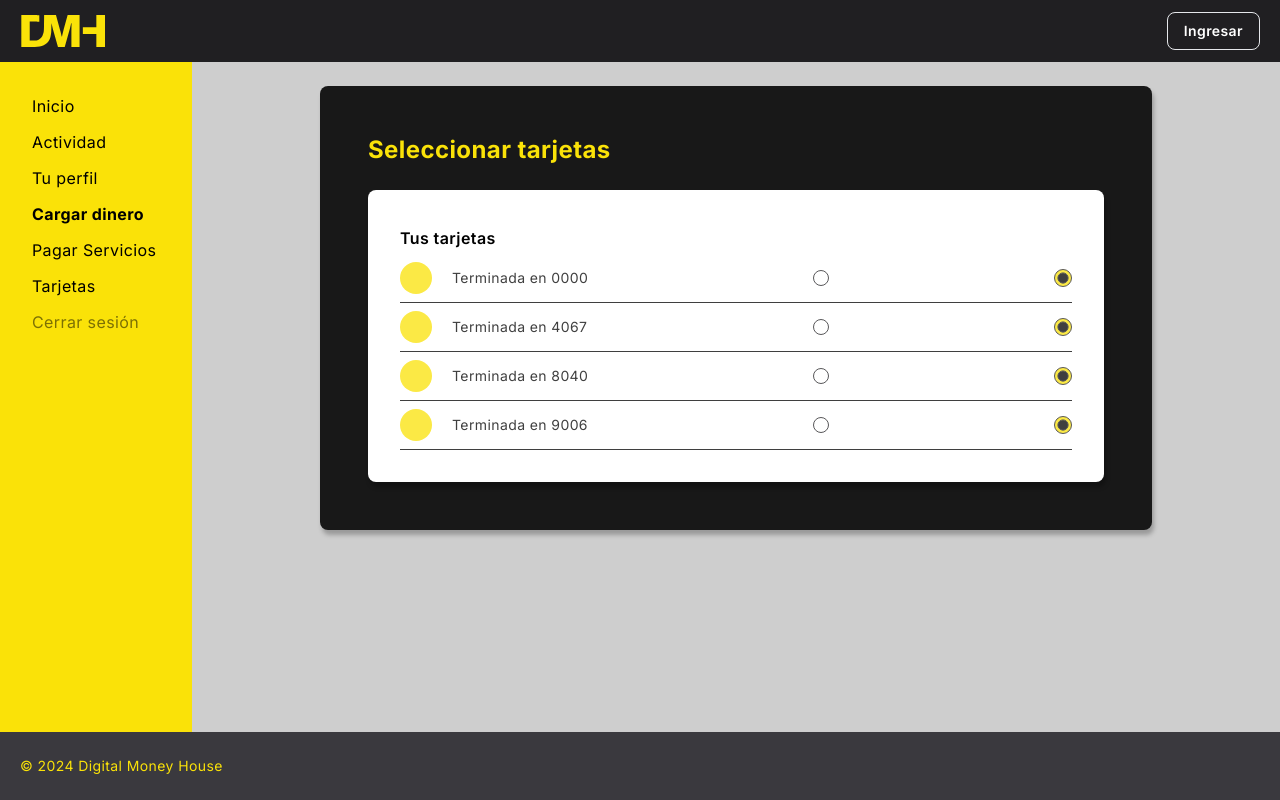
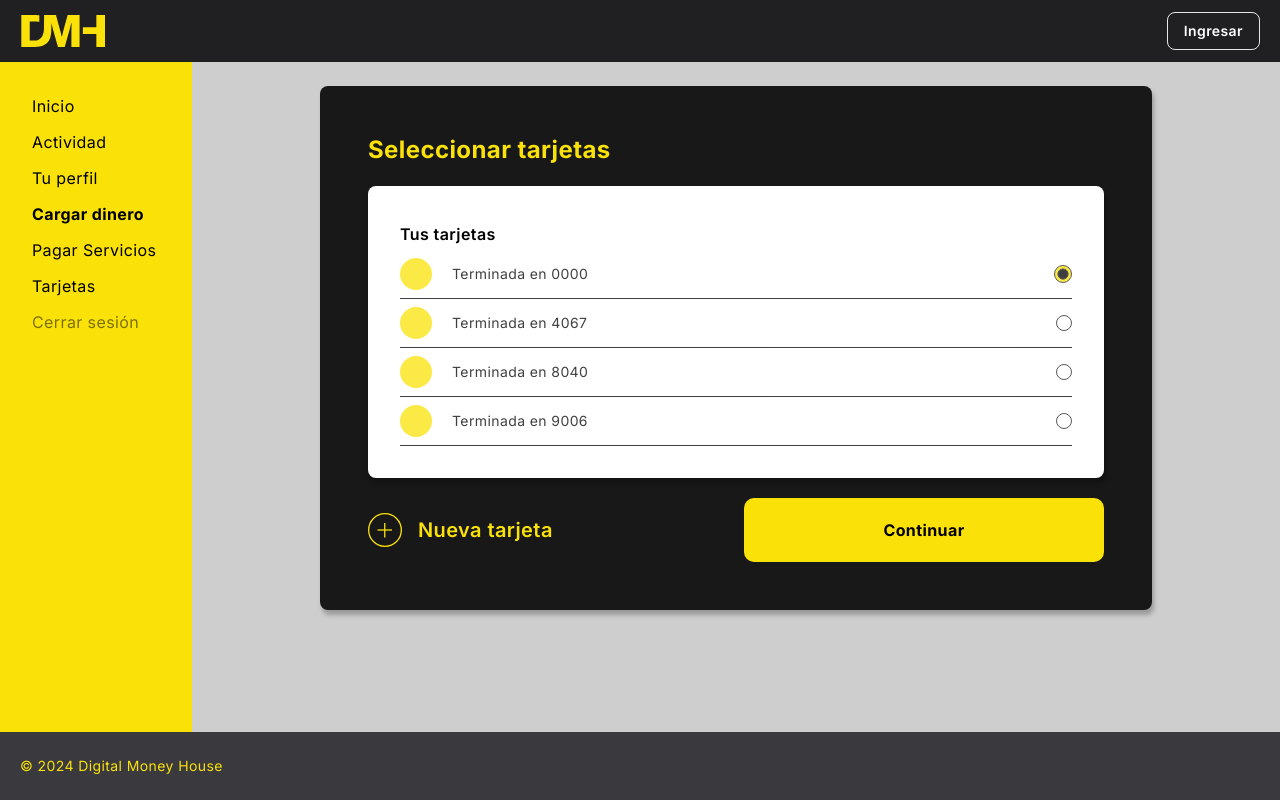
Before and after one commit to jonatanjmissora/digital-money-house, a Next.js app: page /dashboard/load/cards in a window 1280 px wide. Built offline with nearby package versions, Linux system fonts and the light colour scheme; no server answers.

Commit message:
15-06 ui del sprint3

```diff
--- a/app/(pages)/dashboard/account/page.tsx
+++ b/app/(pages)/dashboard/account/page.tsx
@@ -1,5 +1,4 @@
-import UserAccount from '@/app/components/dashboard/profile/UserAccount'
-import React from 'react'
+import UserAccount from "@/app/components/dashboard/Profile/UserAccount";
 
 export default function Account() {
   return (
--- a/app/(pages)/dashboard/load/bank/page.tsx
+++ b/app/(pages)/dashboard/load/bank/page.tsx
@@ -1,4 +1,4 @@
-import UserAccount from "@/app/components/dashboard/profile/UserAccount";
+import UserAccount from "@/app/components/dashboard/Profile/UserAccount";
 
 export default async function LoadBank() {
 
--- a/app/(pages)/dashboard/load/cards/page.tsx
+++ b/app/(pages)/dashboard/load/cards/page.tsx
@@ -1,6 +1,8 @@
-import SVGCheckbox from '@/app/components/UI/SVGCheckbox';
-import SVGCheckboxFill from '@/app/components/UI/SVGCheckboxFill';
-import React from 'react'
+"use client"
+import SVGPlus from '@/app/components/UI/SVGPlus';
+import { CardRow } from '@/app/components/dashboard/load/CardRow';
+import Link from 'next/link';
+import React, { useState } from 'react'
 
 type CardType = {
   id: number;
@@ -26,34 +28,27 @@ const CARDS: CardType[] = [{
 ];
 
 export default function LoadCards() {
+  const [actualCardId, setActualCardId] = useState<number>(1)
+
   return (
     <article className="flex-1 h-full overflow-hidden flex flex-col justify-between 2xl:justify-start 2xl:gap-4 bg-my-light-light-grey py-6 px-[10%]">
-      <div className='card bg-my-black p-12'>
-        <h2 className='text-2xl font-bold text-primary pb-6'>Seleccionar tarjetas</h2>
+      <div className='card bg-my-black p-12 flex flex-col gap-5'>
+        <h2 className='text-2xl font-bold text-primary'>Seleccionar tarjetas</h2>
         <div className='card bg-white p-8'>
 
           <h3 className='font-semibold tracking-wide py-1'>Tus tarjetas</h3>
           {
-            CARDS.map((card) => <Card key={card.id} card={card} />)
+            CARDS.map((card) => <CardRow key={card.id} card={card} actualCardId={actualCardId} changeCardId={setActualCardId} />)
           }
+        </div>
+        <div className='flex justify-between'>
+          <Link href={"/dashboard/cards/new"} className='flex justify-center items-center gap-4'>
+            <SVGPlus className='text-primary'/>
+            <span className='text-primary font-semibold text-xl'>Nueva tarjeta</span>
+          </Link>
+          <button className='bg-primary form-btn'>Continuar</button>
         </div>
       </div>
     </article>
   )
 }
-
-const Card = ({ card }: { card: CardType }) => {
-
-  const { id, card_number } = card
-
-  return (
-    <div className='tracking-normal flex gap-4 justify-between items-center border-b border-black py-2 opacity-75 text-sm'>
-      <div className='flex justify-between items-center gap-5'>
-        <span className='bg-primary rounded-full w-8 aspect-square'></span>
-        <span>Terminada en {card_number}</span>
-      </div>
-      <SVGCheckbox />
-      <SVGCheckboxFill className='text-primary' />
-    </div>
-  )
-}
--- a/app/(pages)/dashboard/profile/page.tsx
+++ b/app/(pages)/dashboard/profile/page.tsx
@@ -1,6 +1,6 @@
-import UserAccount from '@/app/components/dashboard/profile/UserAccount'
-import UserCards from '@/app/components/dashboard/profile/UserCards'
-import UserData from '@/app/components/dashboard/profile/UserData'
+import UserAccount from '@/app/components/dashboard/Profile/UserAccount'
+import UserCards from '@/app/components/dashboard/Profile/UserCards'
+import UserData from '@/app/components/dashboard/Profile/UserData'
 import React from 'react'
 
 export default function Profile() {
--- /dev/null
+++ b/app/components/dashboard/load/CardRow.tsx
@@ -0,0 +1,29 @@
+
+import React, { useState } from 'react'
+import SVGCheckbox from '../../UI/SVGCheckbox';
+import SVGCheckboxFill from '../../UI/SVGCheckboxFill';
+type CardType = {
+    id: number;
+    card_number: string;
+  }
+export const CardRow = ({ card, actualCardId, changeCardId }: { card: CardType }) => {
+
+    const { id, card_number } = card
+
+    return (
+        <div
+            className='tracking-normal flex gap-4 justify-between items-center border-b border-black py-2 opacity-75 text-sm'
+            onClick={() => changeCardId(id)}
+            >
+            <div className='flex justify-between items-center gap-5'>
+                <span className='bg-primary rounded-full w-8 aspect-square'></span>
+                <span>Terminada en {card_number}</span>
+            </div>
+
+            {actualCardId === id ?
+                <SVGCheckboxFill className='text-primary' /> :
+                <SVGCheckbox />
+            }
+        </div>
+    )
+    }
```
